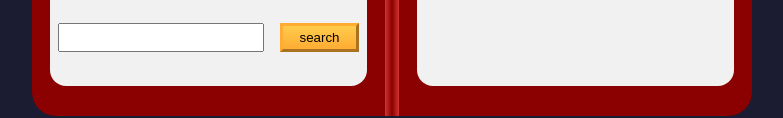
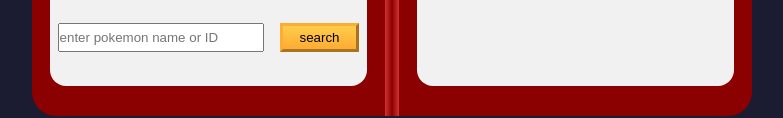
Before and after one commit to mchuachong/cc_pokedex, a plain HTML site: page index.html in a window 1280 px wide. Shown: the part 619-737 px from the top of the page, without its empty margins (248-1031 px from the left). Drawn offline with Linux system fonts and the light colour scheme; a web font is replaced by a local one.

Commit message:
Update index.html

```diff
--- a/index.html
+++ b/index.html
@@ -30,7 +30,7 @@
           <div id="types"></div>
 
           <form id="search-box" onsubmit="alert('stop submit'); return false;">
-            <input type="text" id="search-input" required>
+            <input type="text" id="search-input" placeholder="enter pokemon name or ID"required>
             </input>
             <button id="search-button">search
             </button>
```
